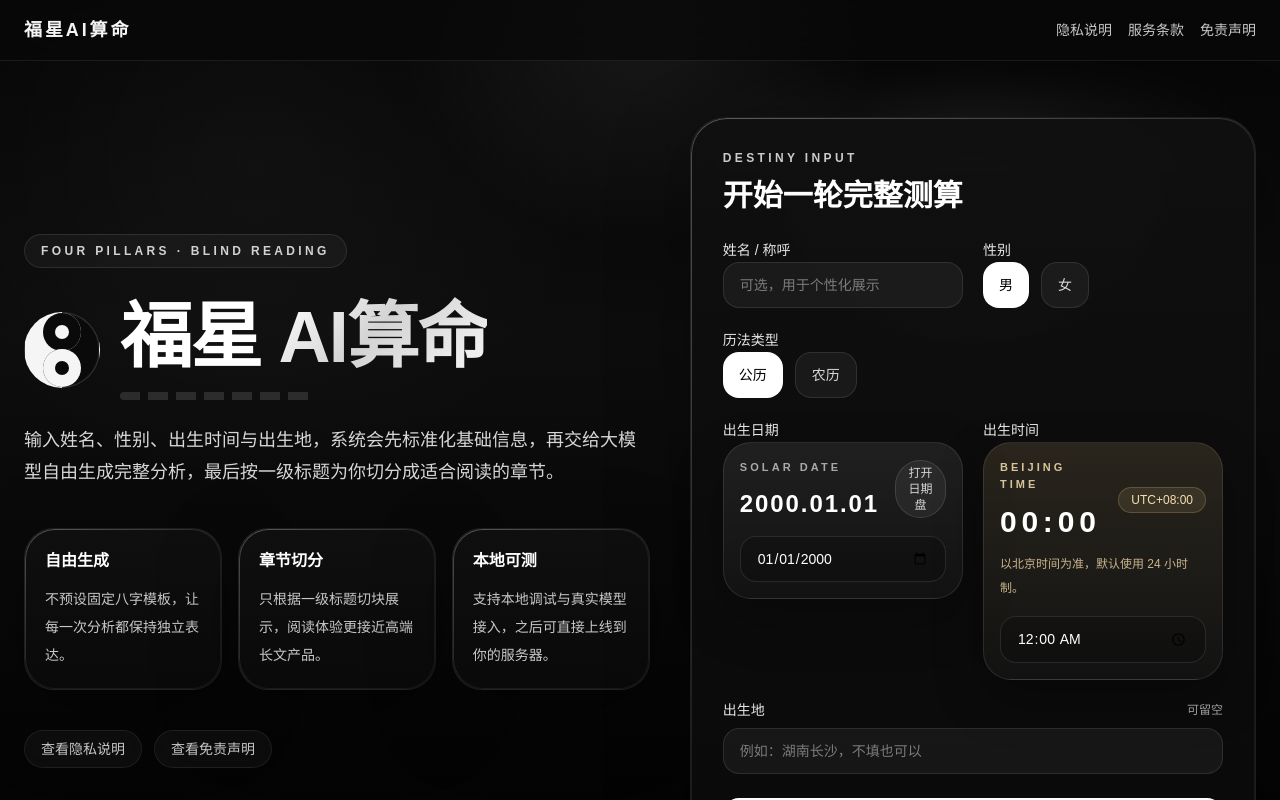
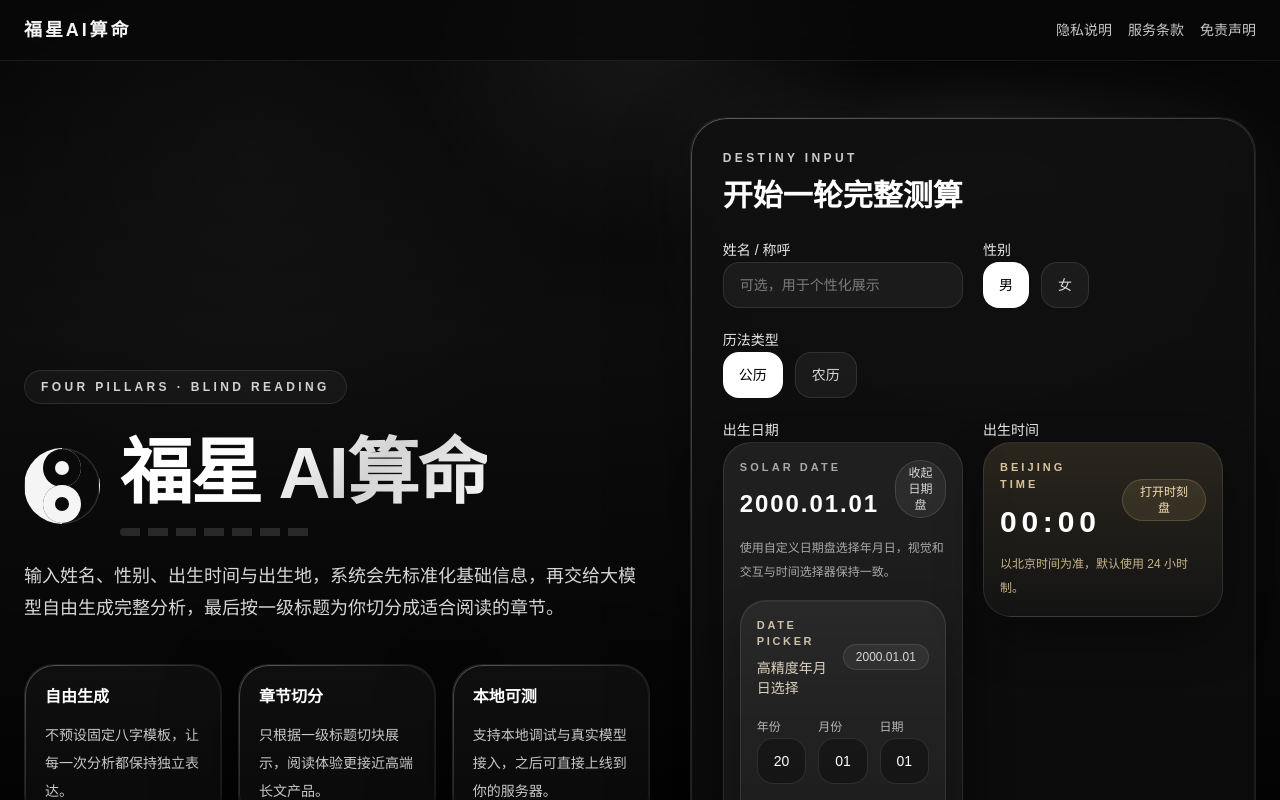
Before and after one commit to EchotimeFJ/fustar_web, a Next.js app: page / in a window 1280 px wide. Both pictures are taken after a click on the button "公历". Shown: the top 800 px of the page. Built offline with nearby package versions, Linux system fonts and the light colour scheme.

Commit message:
Upgrade custom date and time pickers

```diff
--- a/src/components/forms/birth-info-form.tsx
+++ b/src/components/forms/birth-info-form.tsx
@@ -1,6 +1,6 @@
 "use client";
 
-import { useRef, useState } from "react";
+import { useMemo, useState } from "react";
 import { useRouter } from "next/navigation";
 
 const initialState = {
@@ -24,13 +24,85 @@ function formatTimeLabel(time: string) {
   return time || "请选择时间";
 }
 
+function padValue(value: number) {
+  return String(value).padStart(2, "0");
+}
+
+function parseDateParts(date: string) {
+  const [year = "2000", month = "01", day = "01"] = date.split("-");
+  return {
+    year: Number(year),
+    month: Number(month),
+    day: Number(day),
+  };
+}
+
+function parseTimeParts(time: string) {
+  const [hour = "00", minute = "00"] = time.split(":");
+  return {
+    hour: Number(hour),
+    minute: Number(minute),
+  };
+}
+
+function getDayCount(year: number, month: number, calendarType: "solar" | "lunar") {
+  if (calendarType === "lunar") {
+    return 30;
+  }
+
+  return new Date(year, month, 0).getDate();
+}
+
+const yearOptions = Array.from({ length: 91 }, (_, index) => 1940 + index);
+const monthOptions = Array.from({ length: 12 }, (_, index) => index + 1);
+const hourOptions = Array.from({ length: 24 }, (_, index) => index);
+const minuteOptions = Array.from({ length: 60 }, (_, index) => index);
+const quickTimes = ["00:00", "07:00", "12:00", "19:00", "23:00"];
+const pickerPanelClassName =
+  "mt-4 rounded-[26px] border border-white/10 bg-[linear-gradient(180deg,rgba(255,255,255,0.06),rgba(255,255,255,0.02))] p-4 shadow-[inset_0_1px_0_rgba(255,255,255,0.05),0_20px_40px_rgba(0,0,0,0.28)]";
+const pickerFieldClassName =
+  "w-full appearance-none rounded-2xl border border-white/10 bg-black/30 px-4 py-3 text-sm text-white outline-none transition focus:border-white/30 focus:bg-white/8";
+
 export function BirthInfoForm() {
   const router = useRouter();
   const [form, setForm] = useState(initialState);
   const [loading, setLoading] = useState(false);
   const [error, setError] = useState("");
-  const dateInputRef = useRef<HTMLInputElement>(null);
-  const timeInputRef = useRef<HTMLInputElement>(null);
+  const [activePicker, setActivePicker] = useState<"date" | "time" | null>(null);
+  const dateParts = parseDateParts(form.birthDate);
+  const timeParts = parseTimeParts(form.birthTime);
+  const dayOptions = useMemo(
+    () =>
+      Array.from(
+        { length: getDayCount(dateParts.year, dateParts.month, form.calendarType) },
+        (_, index) => index + 1
+      ),
+    [dateParts.year, dateParts.month, form.calendarType]
+  );
+
+  function updateDatePart(part: "year" | "month" | "day", value: number) {
+    const nextParts = {
+      ...dateParts,
+      [part]: value,
+    };
+    const maxDay = getDayCount(nextParts.year, nextParts.month, form.calendarType);
+    nextParts.day = Math.min(nextParts.day, maxDay);
+    setForm((prev) => ({
+      ...prev,
+      birthDate: `${nextParts.year}-${padValue(nextParts.month)}-${padValue(nextParts.day)}`,
+    }));
+  }
+
+  function updateTimePart(part: "hour" | "minute", value: number) {
+    const nextParts = {
+      ...timeParts,
+      [part]: value,
+    };
+    setForm((prev) => ({
+      ...prev,
+      birthTime: `${padValue(nextParts.hour)}:${padValue(nextParts.minute)}`,
+    }));
+  }
 
   async function handleSubmit(event: React.FormEvent<HTMLFormElement>) {
     event.preventDefault();
@@ -119,9 +191,10 @@ export function BirthInfoForm() {
               <button
                 key={item.value}
                 type="button"
-                onClick={() =>
-                  setForm((prev) => ({ ...prev, calendarType: item.value }))
-                }
+                onClick={() => {
+                  setForm((prev) => ({ ...prev, calendarType: item.value }));
+                  setActivePicker("date");
+                }}
                 className={`rounded-2xl px-4 py-3 text-sm font-medium transition ${
                   form.calendarType === item.value
                     ? "bg-white text-black"
@@ -150,34 +223,94 @@ export function BirthInfoForm() {
               </div>
               <button
                 type="button"
-                onClick={() => {
-                  if (form.calendarType === "solar") {
-                    dateInputRef.current?.showPicker?.();
-                    dateInputRef.current?.focus();
-                  }
-                }}
+                onClick={() => setActivePicker((prev) => (prev === "date" ? null : "date"))}
                 className="rounded-full border border-white/12 bg-white/6 px-3 py-1 text-xs text-[#d7d7d7] transition hover:bg-white/10"
               >
-                {form.calendarType === "solar" ? "打开日期盘" : "手动输入"}
+                {activePicker === "date" ? "收起日期盘" : "打开日期盘"}
               </button>
             </div>
-            <div className="mt-4">
-              <input
-                ref={dateInputRef}
-                type={form.calendarType === "solar" ? "date" : "text"}
-                className="w-full rounded-2xl border border-white/10 bg-black/20 px-4 py-3 text-sm text-white outline-none transition placeholder:text-[#7b7b7b] focus:border-white/30 focus:bg-white/8"
-                value={form.birthDate}
-                onChange={(event) =>
-                  setForm((prev) => ({ ...prev, birthDate: event.target.value }))
-                }
-                placeholder={
-                  form.calendarType === "solar"
-                    ? undefined
-                    : "例如：2000-01-01（农历年月日）"
-                }
-                required
-              />
+            <div className="mt-4 text-xs leading-6 text-[#a9a9a9]">
+              {form.calendarType === "solar"
+                ? "使用自定义日期盘选择年月日，视觉和交互与时间选择器保持一致。"
+                : "农历同样使用统一日期盘，当前不提供闰月快捷选择。"}
             </div>
+            {activePicker === "date" ? (
+              <div className={pickerPanelClassName}>
+                <div className="mb-4 flex items-center justify-between gap-3">
+                  <div>
+                    <div className="text-[11px] font-semibold tracking-[0.24em] text-[#cbc0a7] uppercase">
+                      {form.calendarType === "solar" ? "Date Picker" : "Lunar Picker"}
+                    </div>
+                    <div className="mt-2 text-sm text-[#dad1bf]">
+                      {form.calendarType === "solar" ? "高精度年月日选择" : "统一风格农历年月日输入"}
+                    </div>
+                  </div>
+                  <div className="rounded-full border border-white/10 bg-white/6 px-3 py-1 text-xs text-[#d7d7d7]">
+                    {formatSolarDate(form.birthDate)}
+                  </div>
+                </div>
+
+                <div className="grid gap-3 sm:grid-cols-3">
+                  <label className="space-y-2">
+                    <span className="text-xs font-medium text-[#b7b7b7]">年份</span>
+                    <select
+                      className={pickerFieldClassName}
+                      value={dateParts.year}
+                      onChange={(event) => updateDatePart("year", Number(event.target.value))}
+                    >
+                      {yearOptions.map((year) => (
+                        <option key={year} value={year}>
+                          {year} 年
+                        </option>
+                      ))}
+                    </select>
+                  </label>
+
+                  <label className="space-y-2">
+                    <span className="text-xs font-medium text-[#b7b7b7]">月份</span>
+                    <select
+                      className={pickerFieldClassName}
+                      value={dateParts.month}
+                      onChange={(event) => updateDatePart("month", Number(event.target.value))}
+                    >
+                      {monthOptions.map((month) => (
+                        <option key={month} value={month}>
+                          {padValue(month)} 月
+                        </option>
+                      ))}
+                    </select>
+                  </label>
+
+                  <label className="space-y-2">
+                    <span className="text-xs font-medium text-[#b7b7b7]">日期</span>
+                    <select
+                      className={pickerFieldClassName}
+                      value={dateParts.day}
+                      onChange={(event) => updateDatePart("day", Number(event.target.value))}
+                    >
+                      {dayOptions.map((day) => (
+                        <option key={day} value={day}>
+                          {padValue(day)} 日
+                        </option>
+                      ))}
+                    </select>
+                  </label>
+                </div>
+
+                <div className="mt-4 flex flex-wrap gap-2">
+                  {["2000-01-01", "1995-06-18", "1990-12-31"].map((preset) => (
+                    <button
+                      key={preset}
+                      type="button"
+                      onClick={() => setForm((prev) => ({ ...prev, birthDate: preset }))}
+                      className="rounded-full border border-white/10 bg-white/5 px-3 py-2 text-xs text-[#d8d8d8] transition hover:bg-white/10"
+                    >
+                      {formatSolarDate(preset)}
+                    </button>
+                  ))}
+                </div>
+              </div>
+            ) : null}
           </div>
         </div>
 
@@ -195,31 +328,77 @@ export function BirthInfoForm() {
               </div>
               <button
                 type="button"
-                onClick={() => {
-                  timeInputRef.current?.showPicker?.();
-                  timeInputRef.current?.focus();
-                }}
+                onClick={() => setActivePicker((prev) => (prev === "time" ? null : "time"))}
                 className="rounded-full border border-[#f3d389]/20 bg-[#f3d389]/10 px-3 py-1 text-xs text-[#f5ddb1] transition hover:bg-[#f3d389]/16"
               >
-                UTC+08:00
+                {activePicker === "time" ? "收起时刻盘" : "打开时刻盘"}
               </button>
             </div>
             <p className="mt-3 text-xs leading-6 text-[#c9b48b]">
               以北京时间为准，默认使用 24 小时制。
             </p>
-            <div className="mt-4">
-              <input
-                ref={timeInputRef}
-                type="time"
-                step="60"
-                className="w-full rounded-2xl border border-white/10 bg-black/20 px-4 py-3 text-sm text-white outline-none transition focus:border-white/30 focus:bg-white/8"
-                value={form.birthTime}
-                onChange={(event) =>
-                  setForm((prev) => ({ ...prev, birthTime: event.target.value }))
-                }
-                required
-              />
-            </div>
+            {activePicker === "time" ? (
+              <div className={pickerPanelClassName}>
+                <div className="mb-4 flex items-center justify-between gap-3">
+                  <div>
+                    <div className="text-[11px] font-semibold tracking-[0.24em] text-[#f1d9ac] uppercase">
+                      Time Picker
+                    </div>
+                    <div className="mt-2 text-sm text-[#e6d0a6]">
+                      北京时间，支持精确到分钟。
+                    </div>
+                  </div>
+                  <div className="rounded-full border border-[#f3d389]/20 bg-[#f3d389]/10 px-3 py-1 text-xs text-[#f5ddb1]">
+                    UTC+08:00
+                  </div>
+                </div>
+
+                <div className="grid gap-3 sm:grid-cols-2">
+                  <label className="space-y-2">
+                    <span className="text-xs font-medium text-[#d7c49a]">小时</span>
+                    <select
+                      className={pickerFieldClassName}
+                      value={timeParts.hour}
+                      onChange={(event) => updateTimePart("hour", Number(event.target.value))}
+                    >
+                      {hourOptions.map((hour) => (
+                        <option key={hour} value={hour}>
+                          {padValue(hour)} 时
+                        </option>
+                      ))}
+                    </select>
+                  </label>
+
+                  <label className="space-y-2">
+                    <span className="text-xs font-medium text-[#d7c49a]">分钟</span>
+                    <select
+                      className={pickerFieldClassName}
+                      value={timeParts.minute}
+                      onChange={(event) => updateTimePart("minute", Number(event.target.value))}
+                    >
+                      {minuteOptions.map((minute) => (
+                        <option key={minute} value={minute}>
+                          {padValue(minute)} 分
+                        </option>
+                      ))}
+                    </select>
+                  </label>
+                </div>
+
+                <div className="mt-4 flex flex-wrap gap-2">
+                  {quickTimes.map((time) => (
+                    <button
+                      key={time}
+                      type="button"
+                      onClick={() => setForm((prev) => ({ ...prev, birthTime: time }))}
+                      className="rounded-full border border-[#f3d389]/16 bg-[#f3d389]/8 px-3 py-2 text-xs text-[#f3ddb6] transition hover:bg-[#f3d389]/14"
+                    >
+                      {time}
+                    </button>
+                  ))}
+                </div>
+              </div>
+            ) : null}
           </div>
         </div>
 
```
